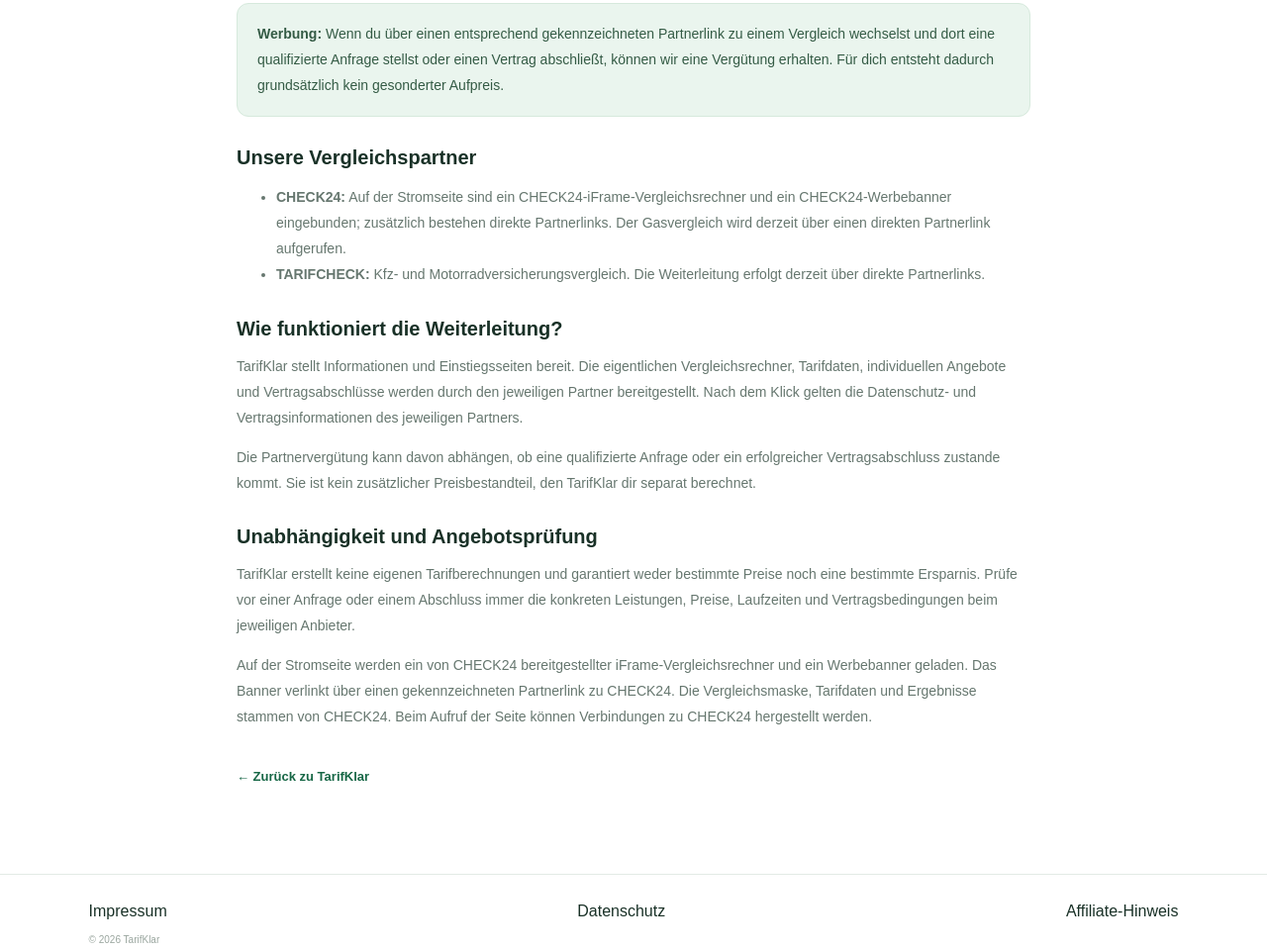
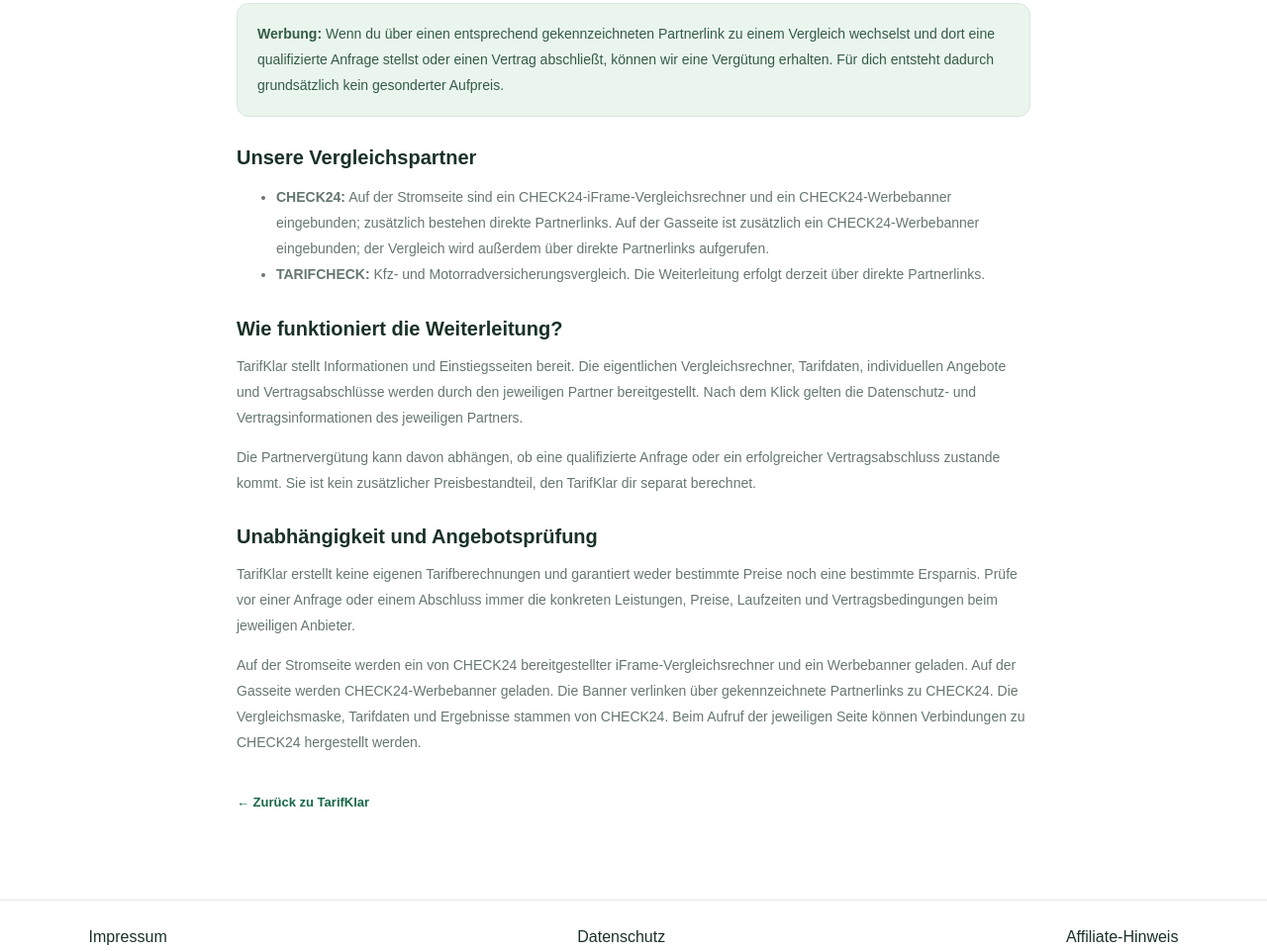
Before and after one commit to KIBruder/tarifklar, a plain HTML site: page affiliate-hinweis.html in a window 1280 px wide. Shown: the part 307-1268 px from the top of the page at 99% size. Drawn offline with Linux system fonts and the light colour scheme.

Commit message:
Update affiliate disclosure for gas banners

```diff
--- a/affiliate-hinweis.html
+++ b/affiliate-hinweis.html
@@ -27,7 +27,7 @@
 <div class="legal-note"><p><strong>Werbung:</strong> Wenn du über einen entsprechend gekennzeichneten Partnerlink zu einem Vergleich wechselst und dort eine qualifizierte Anfrage stellst oder einen Vertrag abschließt, können wir eine Vergütung erhalten. Für dich entsteht dadurch grundsätzlich kein gesonderter Aufpreis.</p></div>
 <h2>Unsere Vergleichspartner</h2>
 <ul>
-<li><strong>CHECK24:</strong> Auf der Stromseite sind ein CHECK24-iFrame-Vergleichsrechner und ein CHECK24-Werbebanner eingebunden; zusätzlich bestehen direkte Partnerlinks. Der Gasvergleich wird derzeit über einen direkten Partnerlink aufgerufen.</li>
+<li><strong>CHECK24:</strong> Auf der Stromseite sind ein CHECK24-iFrame-Vergleichsrechner und ein CHECK24-Werbebanner eingebunden; zusätzlich bestehen direkte Partnerlinks. Auf der Gasseite ist zusätzlich ein CHECK24-Werbebanner eingebunden; der Vergleich wird außerdem über direkte Partnerlinks aufgerufen.</li>
 <li><strong>TARIFCHECK:</strong> Kfz- und Motorradversicherungsvergleich. Die Weiterleitung erfolgt derzeit über direkte Partnerlinks.</li>
 </ul>
 <h2>Wie funktioniert die Weiterleitung?</h2>
@@ -35,7 +35,7 @@
 <p>Die Partnervergütung kann davon abhängen, ob eine qualifizierte Anfrage oder ein erfolgreicher Vertragsabschluss zustande kommt. Sie ist kein zusätzlicher Preisbestandteil, den TarifKlar dir separat berechnet.</p>
 <h2>Unabhängigkeit und Angebotsprüfung</h2>
 <p>TarifKlar erstellt keine eigenen Tarifberechnungen und garantiert weder bestimmte Preise noch eine bestimmte Ersparnis. Prüfe vor einer Anfrage oder einem Abschluss immer die konkreten Leistungen, Preise, Laufzeiten und Vertragsbedingungen beim jeweiligen Anbieter.</p>
-<p>Auf der Stromseite werden ein von CHECK24 bereitgestellter iFrame-Vergleichsrechner und ein Werbebanner geladen. Das Banner verlinkt über einen gekennzeichneten Partnerlink zu CHECK24. Die Vergleichsmaske, Tarifdaten und Ergebnisse stammen von CHECK24. Beim Aufruf der Seite können Verbindungen zu CHECK24 hergestellt werden.</p>
+<p>Auf der Stromseite werden ein von CHECK24 bereitgestellter iFrame-Vergleichsrechner und ein Werbebanner geladen. Auf der Gasseite werden CHECK24-Werbebanner geladen. Die Banner verlinken über gekennzeichnete Partnerlinks zu CHECK24. Die Vergleichsmaske, Tarifdaten und Ergebnisse stammen von CHECK24. Beim Aufruf der jeweiligen Seite können Verbindungen zu CHECK24 hergestellt werden.</p>
 <a class="legal-back" href="index.html">← Zurück zu TarifKlar</a>
 </main>
 <footer><a href="impressum.html">Impressum</a><a href="datenschutz.html">Datenschutz</a><a href="affiliate-hinweis.html">Affiliate-Hinweis</a><small>© 2026 TarifKlar</small></footer>
```
